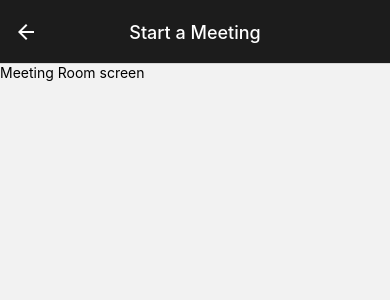
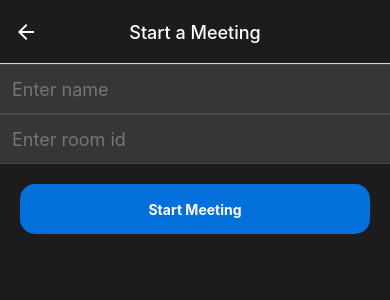
Before and after one commit to Nisal-Sashmitha/Zoom-Clone---React-Native, a React Native app: screen /MeetingRoom in a window 390 px wide. Shown: the top 300 px of the page. Built offline with nearby package versions, Linux system fonts and the light colour scheme; no server answers.

Commit message:
done with front end designing

```diff
--- a/screens/MeetingRoom.js
+++ b/screens/MeetingRoom.js
@@ -1,12 +1,82 @@
-import React from 'react';
-import { Text, View } from 'react-native';
+import React, { useState } from 'react';
+import { StyleSheet, Text, View, TextInput,TouchableOpacity } from 'react-native';
+
 
 function MeetingRoom() {
+const [name, setName ] = useState();
+const [roomId, setRoomId] = useState();
+
   return (
-    <View>
-        <Text>Meeting Room screen</Text>
+    <View style={styles.container}>
+        <View style={styles.startMeetingContainer}>
+           <View style={styles.info}>
+              <TextInput
+                    style={styles.textInput}
+                    value = {name}
+                    placeholder = "Enter name"
+                    placeholderTextColor="#767476"
+                    onChangeText={text => setName(text)}
+                    />
+
+           </View>
+           <View style={styles.info}>
+              <TextInput
+                    style={styles.textInput}
+                    value = {roomId}
+                    placeholder = "Enter room id"
+                    placeholderTextColor="#767476"
+                    onChangeText={text => setName(text)}/>
+
+           </View>
+           <View style={{alignItems:"center"}}>
+
+              <TouchableOpacity
+                onPress={()=>{}}
+                style={styles.startMeetingButton}
+                  >
+                    <Text style={{color:"white",fontWeight:"bold"}}>
+                      Start Meeting
+                    </Text>
+
+              </TouchableOpacity>
+
+           </View>
+
+        </View>
     </View>
   )
 }
 
 export default MeetingRoom
+
+const styles = StyleSheet.create({
+    container:{
+      backgroundColor: "#1c1c1c",
+      flex:1
+
+    },
+    info:{
+      width:"100%",
+      backgroundColor:"#373538",
+      height:50,
+      borderTopWidth:1,
+      borderBottomWidth:1,
+      borderColor:"#484648",
+      padding:12,
+      justifyContent:"center"
+    },
+    textInput:{
+      color:"white",
+      fontSize: 18
+    }
+    ,startMeetingButton:{
+      width:350,
+      marginTop:20,
+      justifyContent:'center',
+      alignItems:'center',
+      backgroundColor:"#0470DC",
+      height:50,
+      borderRadius:15
+
+    }
+})
```
